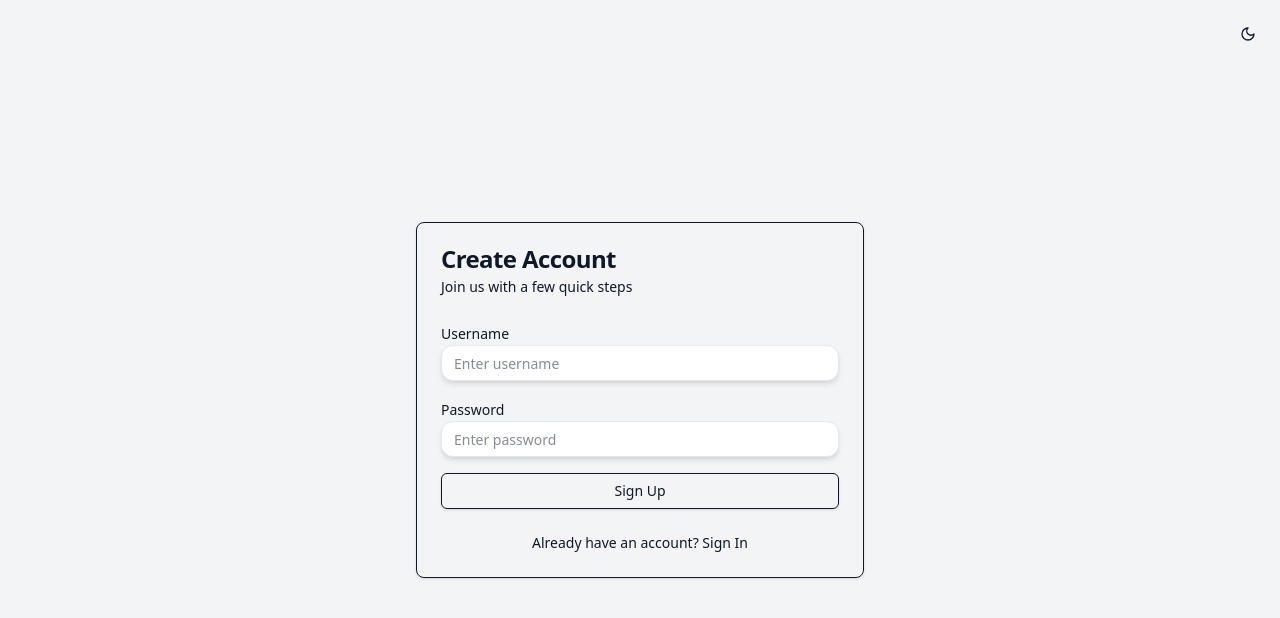
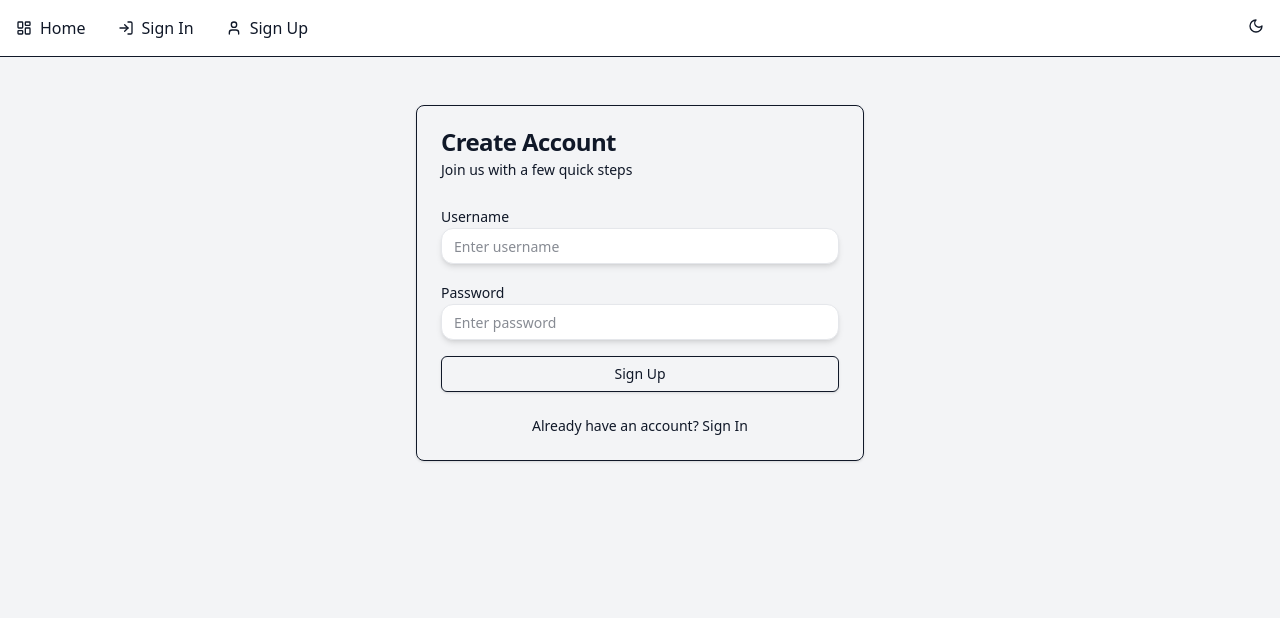
Before and after one commit to ajblog/news-aggregator-react, a React (Vite) app: page /signup in a window 1280 px wide. Shown: the top 618 px of the page. Built offline with nearby package versions, Linux system fonts and the light colour scheme.

Commit message:
added header component and handled Authorized and unAuthorized versions of it

```diff
--- a/package.json
+++ b/package.json
@@ -11,6 +11,7 @@
   },
   "dependencies": {
     "@radix-ui/react-label": "^2.1.2",
+    "@radix-ui/react-navigation-menu": "^1.2.5",
     "@radix-ui/react-select": "^2.1.6",
     "@radix-ui/react-slot": "^1.1.2",
     "@radix-ui/react-toggle": "^1.1.2",
--- /dev/null
+++ b/src/components/ui/Navigation/Navigation.tsx
@@ -0,0 +1,127 @@
+import * as React from "react";
+import * as NavigationMenuPrimitive from "@radix-ui/react-navigation-menu";
+import { cva } from "class-variance-authority";
+import { ChevronDown } from "lucide-react";
+import { cn } from "../../../utils";
+
+const NavigationMenu = React.forwardRef<
+  React.ElementRef<typeof NavigationMenuPrimitive.Root>,
+  React.ComponentPropsWithoutRef<typeof NavigationMenuPrimitive.Root>
+>(({ className, children, ...props }, ref) => (
+  <NavigationMenuPrimitive.Root
+    ref={ref}
+    className={cn(
+      "relative z-10 flex max-w-max flex-1 items-center justify-center",
+      className
+    )}
+    {...props}
+  >
+    {children}
+    <NavigationMenuViewport />
+  </NavigationMenuPrimitive.Root>
+));
+NavigationMenu.displayName = NavigationMenuPrimitive.Root.displayName;
+
+const NavigationMenuList = React.forwardRef<
+  React.ElementRef<typeof NavigationMenuPrimitive.List>,
+  React.ComponentPropsWithoutRef<typeof NavigationMenuPrimitive.List>
+>(({ className, ...props }, ref) => (
+  <NavigationMenuPrimitive.List
+    ref={ref}
+    className={cn(
+      "group flex flex-1 list-none items-center justify-center space-x-1",
+      className
+    )}
+    {...props}
+  />
+));
+NavigationMenuList.displayName = NavigationMenuPrimitive.List.displayName;
+
+const NavigationMenuItem = NavigationMenuPrimitive.Item;
+
+const navigationMenuTriggerStyle = cva(
+  "group inline-flex h-10 w-max items-center justify-center rounded-md bg-background px-4 py-2 text-sm font-medium transition-colors hover:bg-accent hover:text-accent-foreground focus:bg-accent focus:text-accent-foreground focus:outline-none disabled:pointer-events-none disabled:opacity-50 data-[state=open]:text-accent-foreground data-[state=open]:bg-accent/50 data-[state=open]:hover:bg-accent data-[state=open]:focus:bg-accent"
+);
+
+const NavigationMenuTrigger = React.forwardRef<
+  React.ElementRef<typeof NavigationMenuPrimitive.Trigger>,
+  React.ComponentPropsWithoutRef<typeof NavigationMenuPrimitive.Trigger>
+>(({ className, children, ...props }, ref) => (
+  <NavigationMenuPrimitive.Trigger
+    ref={ref}
+    className={cn(navigationMenuTriggerStyle(), "group", className)}
+    {...props}
+  >
+    {children}{" "}
+    <ChevronDown
+      className="relative top-[1px] ml-1 h-3 w-3 transition duration-200 group-data-[state=open]:rotate-180"
+      aria-hidden="true"
+    />
+  </NavigationMenuPrimitive.Trigger>
+));
+NavigationMenuTrigger.displayName = NavigationMenuPrimitive.Trigger.displayName;
+
+const NavigationMenuContent = React.forwardRef<
+  React.ElementRef<typeof NavigationMenuPrimitive.Content>,
+  React.ComponentPropsWithoutRef<typeof NavigationMenuPrimitive.Content>
+>(({ className, ...props }, ref) => (
+  <NavigationMenuPrimitive.Content
+    ref={ref}
+    className={cn(
+      "left-0 top-0 w-full data-[motion^=from-]:animate-in data-[motion^=to-]:animate-out data-[motion^=from-]:fade-in data-[motion^=to-]:fade-out data-[motion=from-end]:slide-in-from-right-52 data-[motion=from-start]:slide-in-from-left-52 data-[motion=to-end]:slide-out-to-right-52 data-[motion=to-start]:slide-out-to-left-52 md:absolute md:w-auto ",
+      className
+    )}
+    {...props}
+  />
+));
+NavigationMenuContent.displayName = NavigationMenuPrimitive.Content.displayName;
+
+const NavigationMenuLink = NavigationMenuPrimitive.Link;
+
+const NavigationMenuViewport = React.forwardRef<
+  React.ElementRef<typeof NavigationMenuPrimitive.Viewport>,
+  React.ComponentPropsWithoutRef<typeof NavigationMenuPrimitive.Viewport>
+>(({ className, ...props }, ref) => (
+  <div className={cn("absolute left-0 top-full flex justify-center")}>
+    <NavigationMenuPrimitive.Viewport
+      className={cn(
+        "origin-top-center relative mt-1.5 h-[var(--radix-navigation-menu-viewport-height)] w-full overflow-hidden rounded-md border bg-popover text-popover-foreground shadow-lg data-[state=open]:animate-in data-[state=closed]:animate-out data-[state=closed]:zoom-out-95 data-[state=open]:zoom-in-90 md:w-[var(--radix-navigation-menu-viewport-width)]",
+        className
+      )}
+      ref={ref}
+      {...props}
+    />
+  </div>
+));
+NavigationMenuViewport.displayName =
+  NavigationMenuPrimitive.Viewport.displayName;
+
+const NavigationMenuIndicator = React.forwardRef<
+  React.ElementRef<typeof NavigationMenuPrimitive.Indicator>,
+  React.ComponentPropsWithoutRef<typeof NavigationMenuPrimitive.Indicator>
+>(({ className, ...props }, ref) => (
+  <NavigationMenuPrimitive.Indicator
+    ref={ref}
+    className={cn(
+      "top-full z-[1] flex h-1.5 items-end justify-center overflow-hidden data-[state=visible]:animate-in data-[state=hidden]:animate-out data-[state=hidden]:fade-out data-[state=visible]:fade-in",
+      className
+    )}
+    {...props}
+  >
+    <div className="relative top-[60%] h-2 w-2 rotate-45 rounded-tl-sm bg-border shadow-md" />
+  </NavigationMenuPrimitive.Indicator>
+));
+NavigationMenuIndicator.displayName =
+  NavigationMenuPrimitive.Indicator.displayName;
+
+export {
+  navigationMenuTriggerStyle,
+  NavigationMenu,
+  NavigationMenuList,
+  NavigationMenuItem,
+  NavigationMenuContent,
+  NavigationMenuTrigger,
+  NavigationMenuLink,
+  NavigationMenuIndicator,
+  NavigationMenuViewport,
+};
--- a/src/components/ui/index.ts
+++ b/src/components/ui/index.ts
@@ -6,3 +6,4 @@ export * from "./Skeleton/Skeleton";
 export * from "./Label/Label";
 export * from "./Card/Card";
 export * from "./Form/Form";
+export * from "./Navigation/Navigation";
--- /dev/null
+++ b/src/components/widgets/Header/Header.tsx
@@ -0,0 +1,108 @@
+import { motion } from "framer-motion";
+import {
+  User,
+  Settings,
+  LogOut,
+  LayoutDashboardIcon,
+  LogInIcon,
+} from "lucide-react";
+import {
+  Button,
+  NavigationMenu,
+  NavigationMenuItem,
+  NavigationMenuLink,
+  NavigationMenuList,
+} from "../../ui";
+import { ToggleTheme } from "../../widgets";
+import { useAuthFlow } from "../../../hooks";
+import { useAuth } from "../../wrappers";
+
+export function Header() {
+  const { currentUser } = useAuth();
+  const { handleLogout } = useAuthFlow();
+
+  return (
+    <motion.header
+      initial={{ opacity: 0, y: -20 }}
+      animate={{ opacity: 1, y: 0 }}
+      transition={{ duration: 0.4, ease: "easeOut" }}
+      className="w-full border-b bg-white dark:bg-gray-800"
+    >
+      <div className="container mx-auto px-4 py-3 md:py-4">
+        <NavigationMenu className="w-full">
+          <NavigationMenuList className="flex items-center justify-between w-full">
+            <motion.div
+              initial={{ opacity: 0, y: -10 }}
+              animate={{ opacity: 1, y: 0 }}
+              transition={{ duration: 0.5, ease: "easeOut", delay: 0.2 }}
+              className="flex items-center gap-4 md:gap-8"
+            >
+              <NavigationMenuItem>
+                <NavigationMenuLink
+                  href="/"
+                  className="flex items-center gap-2 text-sm md:text-base"
+                >
+                  <LayoutDashboardIcon className="h-3 w-3 md:h-4 md:w-4" />
+                  Home
+                </NavigationMenuLink>
+              </NavigationMenuItem>
+              {currentUser && (
+                <>
+                  <NavigationMenuItem>
+                    <NavigationMenuLink
+                      href="/preferences"
+                      className="flex items-center gap-2 text-sm md:text-base"
+                    >
+                      <Settings className="h-3 w-3 md:h-4 md:w-4" />
+                      Preferences
+                    </NavigationMenuLink>
+                  </NavigationMenuItem>
+                  <NavigationMenuItem>
+                    <Button
+                      variant="ghost"
+                      onClick={handleLogout}
+                      className="flex items-center gap-2 text-sm md:text-base px-0"
+                    >
+                      <LogOut className="h-3 w-3 md:h-4 md:w-4" />
+                      Logout
+                    </Button>
+                  </NavigationMenuItem>
+                </>
+              )}
+              {!currentUser && (
+                <>
+                  <NavigationMenuItem>
+                    <NavigationMenuLink
+                      href="/signin"
+                      className="flex items-center gap-2 text-sm md:text-base"
+                    >
+                      <LogInIcon className="h-3 w-3 md:h-4 md:w-4" />
+                      Sign In
+                    </NavigationMenuLink>
+                  </NavigationMenuItem>
+                  <NavigationMenuItem>
+                    <NavigationMenuLink
+                      href="/signup"
+                      className="flex items-center gap-2 text-sm md:text-base"
+                    >
+                      <User className="h-3 w-3 md:h-4 md:w-4" />
+                      Sign Up
+                    </NavigationMenuLink>
+                  </NavigationMenuItem>
+                </>
+              )}
+            </motion.div>
+          </NavigationMenuList>
+        </NavigationMenu>
+      </div>
+      <motion.div
+        initial={{ opacity: 0, scale: 0.8 }}
+        animate={{ opacity: 1, scale: 1 }}
+        transition={{ duration: 0.3, ease: "easeOut", delay: 0.3 }}
+        className="absolute top-1 md:top-2 right-4"
+      >
+        <ToggleTheme />
+      </motion.div>
+    </motion.header>
+  );
+}
--- a/src/components/widgets/ToggleTheme/ToggleTheme.tsx
+++ b/src/components/widgets/ToggleTheme/ToggleTheme.tsx
@@ -6,14 +6,12 @@ export function ToggleTheme() {
   const { theme, toggleTheme } = useTheme();
 
   return (
-    <div className="absolute top-4 right-4">
-      <Button variant="ghost" onClick={toggleTheme} className="p-2">
+    <Button variant="ghost" onClick={toggleTheme} className="p-0">
       {theme === "light" ? (
         <Moon className="w-6 h-6" />
       ) : (
         <Sun className="w-6 h-6" />
       )}
     </Button>
-    </div>
   );
 }
--- a/src/components/widgets/index.ts
+++ b/src/components/widgets/index.ts
@@ -1,2 +1,3 @@
 export * from "./ToggleTheme/ToggleTheme";
 export * from "./Pagination/Pagination";
+export * from "./Header/Header";
--- a/src/components/wrappers/Layout/Layout.tsx
+++ b/src/components/wrappers/Layout/Layout.tsx
@@ -1,11 +1,13 @@
 import { type ReactNode } from "react";
-import { ToggleTheme } from "../../widgets";
+import { Header } from "../../widgets";
 
 export function Layout({ children }: { children: ReactNode }) {
   return (
-    <div className="min-h-screen flex flex-col items-center justify-center bg-gray-100 dark:bg-gray-900 text-gray-900 dark:text-gray-100 p-6 py-12">
-      <ToggleTheme />
-      {children}
+    <div className="min-h-screen flex flex-col bg-gray-100 dark:bg-gray-900 text-gray-900 dark:text-gray-100">
+      <Header />
+      <main className="container mx-auto flex-1 flex-col items-center justify-center min-h-[calc(100vh-128px)] p-6 py-12">
+        {children}
+      </main>
     </div>
   );
 }
--- a/src/hooks/useAuthFlow.ts
+++ b/src/hooks/useAuthFlow.ts
@@ -34,7 +34,8 @@ export const useAuthFlow = () => {
 
   const handleLogout = () => {
     setCurrentUser(null);
-    navigate("/signin");
+    navigate("/");
+    localStorage.removeItem("currentUser");
   };
 
   return { handleLogin, handleRegister, handleLogout };
```
Also changed, not shown: 1 other file (tests, documents, lock files or other folders). Lines whose indentation alone changed are shown as unchanged.
